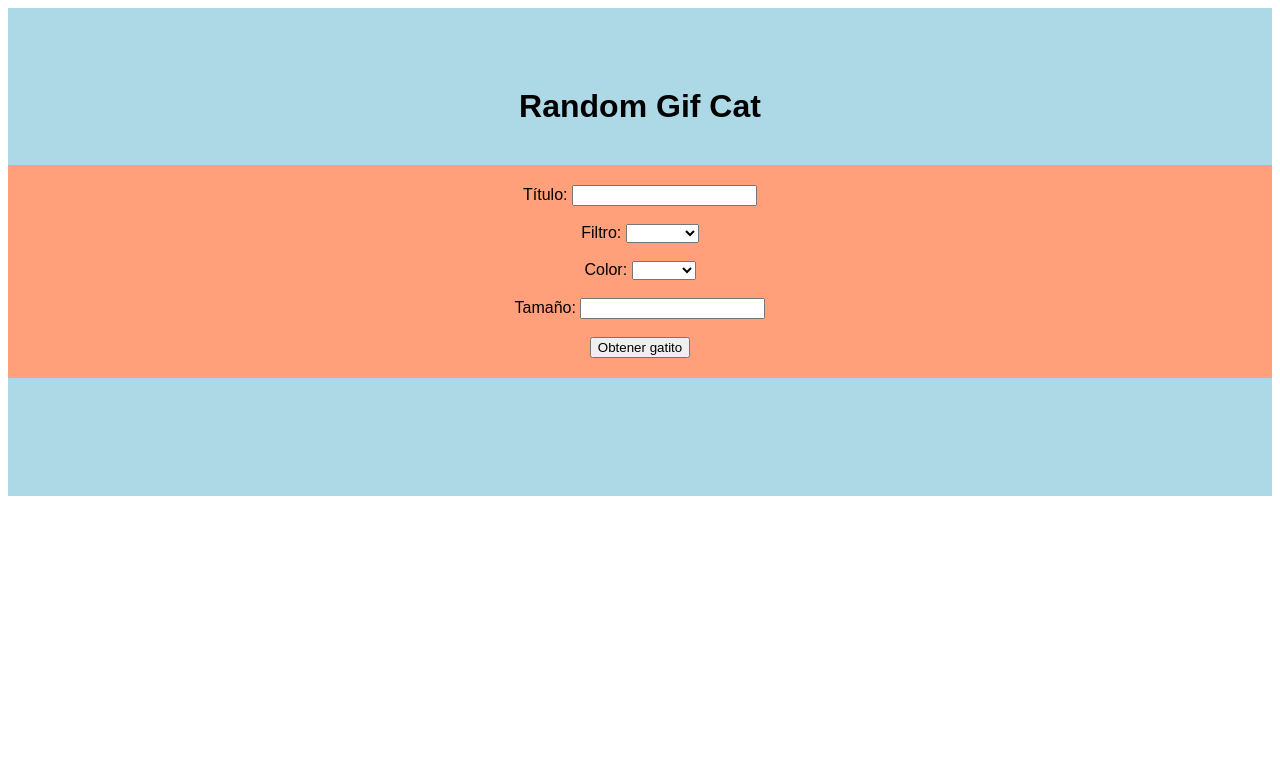
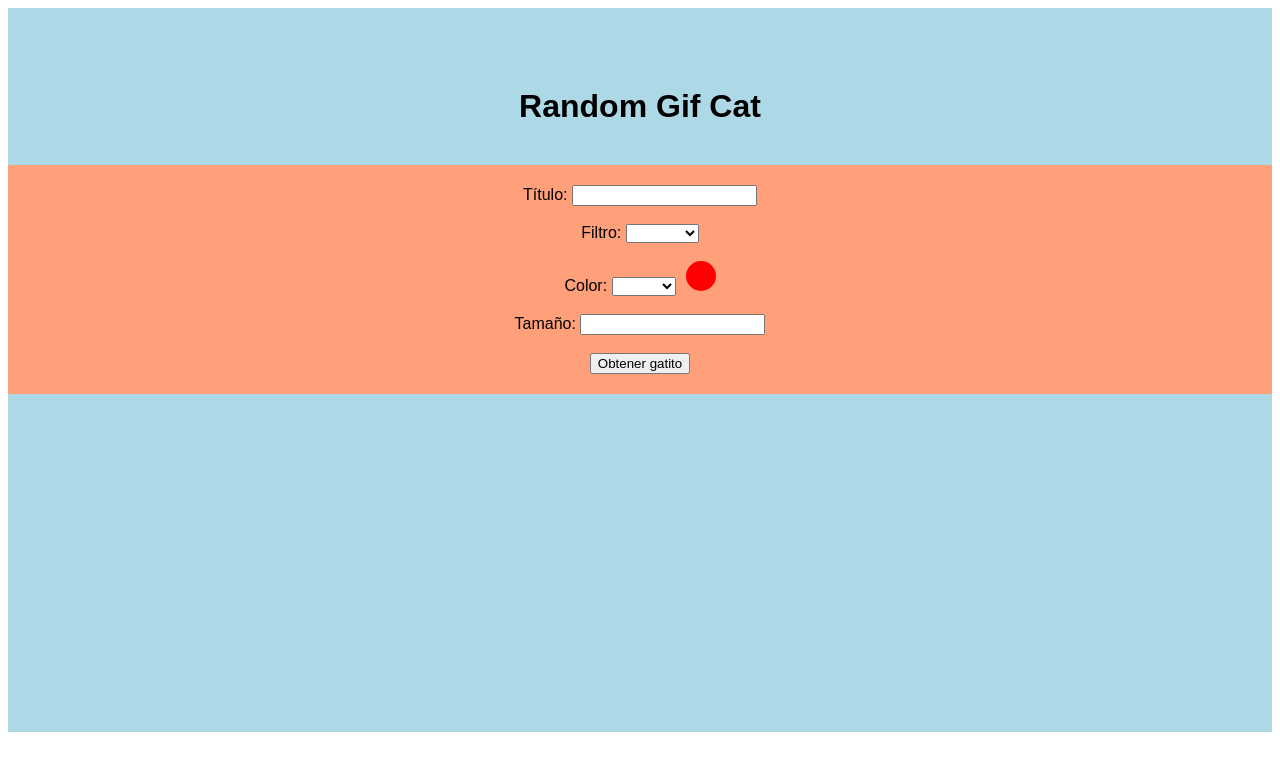
Before and after one commit to diannediazm/DL-Gifcat, a Vue app: page / in a window 1280 px wide. Shown: the top 770 px of the page. Built offline with nearby package versions, Linux system fonts and the light colour scheme.

Commit message:
segundo commit

```diff
--- a/src/components/Gifcat.vue
+++ b/src/components/Gifcat.vue
@@ -28,11 +28,12 @@
           <option>orange</option>
           <option>yellow</option>
         </select>
+         <span class="circulo"></span>
       </div>
       <br>
       <div>
-        <label for="titulo">Tamaño: </label>
-        <input type="titulo" v-model="size">
+        <label for="size">Tamaño: </label>
+        <input type="size" v-model="size">
       </div>
       <br>
       <button type="submit">Obtener gatito</button>
@@ -56,6 +57,16 @@ export default {
     }
   },
   methods: {
+    validar() {
+      if (this.titulo && this.filtro && this.color && this.size === '') {
+        alert('Debe llenar todos los campos');
+        return false;
+      }
+      else if (isNaN(this.size)) {
+        alert('Incluir solo números');
+        return false;
+      }
+    },
     buscarGato(){
       fetch(`https://cataas.com/cat/gif/says/${this.titulo}?filter=${this.filtro}&color=${this.color}&size=${this.size}`)
       .then(result => {
@@ -83,13 +94,22 @@ form {
   padding-bottom: 20px;
   font-family: Arial, Helvetica, sans-serif;
   text-align: center;
+  display: block;
 }
 .resultado {
   text-align: center;
   background-color: lightblue;
   font-family: Arial, Helvetica, sans-serif;
   padding-top: 20px;
-  padding-bottom: 80px;
+  padding-bottom: 300px;
   margin: 0px;
 }
+.circulo {
+  width: 30px;
+  height: 30px;
+  border-radius: 50%;
+  background-color: red;
+  display: inline-block;
+  margin-left: 10px;
+}
 </style>
```
